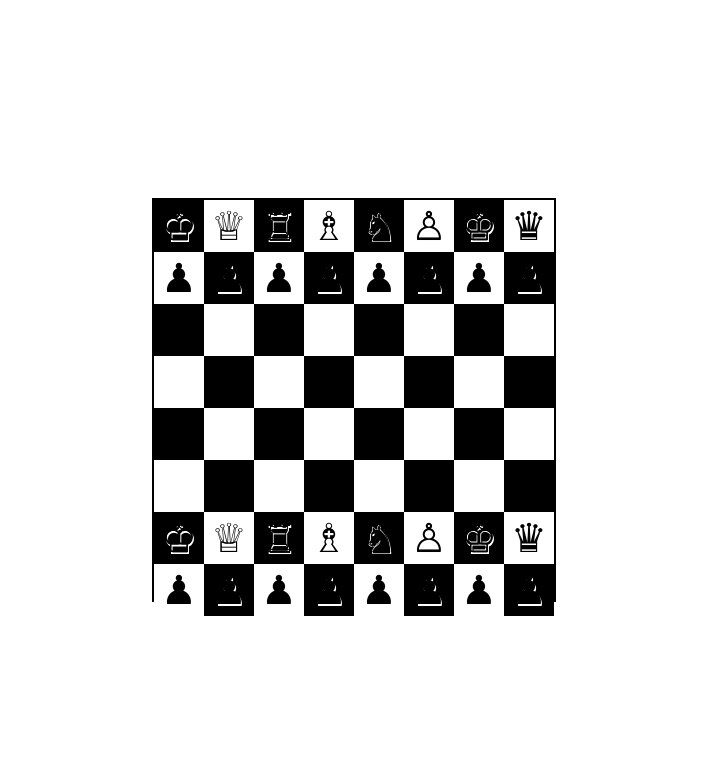
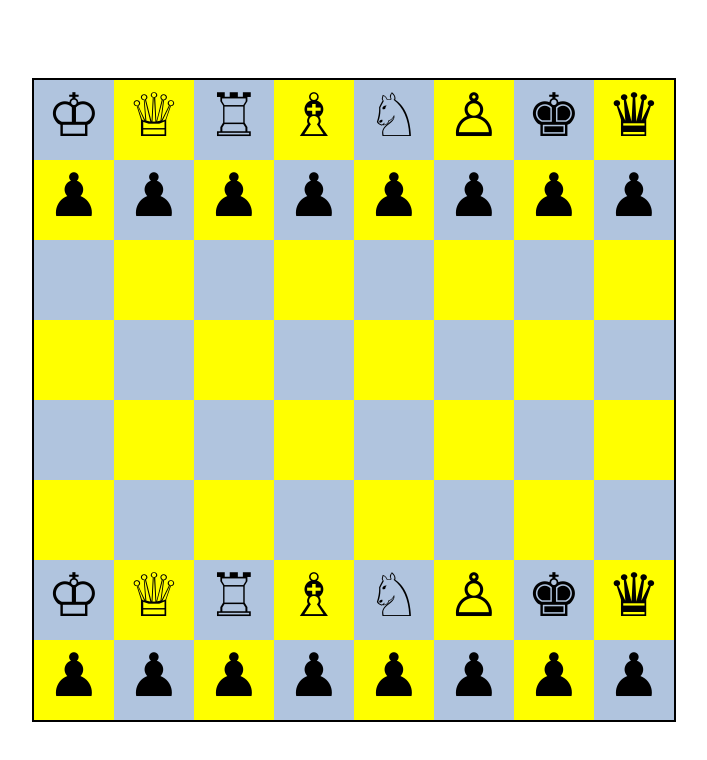
Before and after one commit to tanishqsharamatech/html-project, a plain HTML site: page project 1/project chessboar.html in a window 1280 px wide. Shown: the whole page, without its empty margins (286-993 px from the left). Drawn offline with Linux system fonts and the light colour scheme.

Commit message:
hy lodu yah mara cheesboards hai

```diff
--- a/project 1/project chessboar.html
+++ b/project 1/project chessboar.html
@@ -1,26 +1,27 @@
 <html>
     <head>
-    <title>chessboard updated</title>
+        <title>chess board</title>
     </head>
     <body>
+
         <div class="chessboard">
-        <div class="a">&#9812;</div>
-        <div class="b">&#9813;</div>
-        <div class="a">&#9814;</div>
-        <div class="b">&#9815;</div>
-        <div class="a">&#9816;</div>
-        <div class="b">&#9817;</div>
-        <div class="a">&#9818;</div>
-        <div class="b">&#9819;</div>
+            <div class="a" >&#9812 </div>
+            <div class="b" >&#9813</div>
+            <div class="a" >&#9814</div>
+            <div class="b" >&#9815</div>
+            <div class="a" >&#9816</div>
+            <div class="b" >&#9817</div>
+            <div class="a" >&#9818</div>
+            <div class="b" >&#9819</div>
 
-       <div class="b">&#9823;</div>
-        <div class="a">&#9823;</div>
-        <div class="b">&#9823;</div>
-        <div class="a">&#9823;</div>
-        <div class="b">&#9823;</div>
-        <div class="a">&#9823;</div>
-        <div class="b">&#9823;</div>
-        <div class="a">&#9823;</div>
+            <div class="b">&#9823</div>
+            <div class="a">&#9823</div>
+            <div class="b">&#9823</div>
+            <div class="a">&#9823</div>
+            <div class="b">&#9823</div>
+            <div class="a">&#9823</div>
+            <div class="b">&#9823</div>
+            <div class="a">&#9823</div>
 
             <div class="a"></div>
             <div class="b"></div>
@@ -41,7 +42,6 @@
             <div class="b"></div>
             <div class="a"></div>
 
-
             <div class="a"></div>
             <div class="b"></div>
             <div class="a"></div>
@@ -50,6 +50,7 @@
             <div class="b"></div>
             <div class="a"></div>
             <div class="b"></div>
+
 
             <div class="b"></div>
             <div class="a"></div>
@@ -60,65 +61,62 @@
             <div class="b"></div>
             <div class="a"></div>
 
-        <div class="a">&#9812;</div>
-        <div class="b">&#9813;</div>
-        <div class="a">&#9814;</div>
-        <div class="b">&#9815;</div>
-        <div class="a">&#9816;</div>
-        <div class="b">&#9817;</div>
-        <div class="a">&#9818;</div>
-        <div class="b">&#9819;</div>
+            <div class="a">&#9812</div>
+            <div class="b">&#9813</div>
+            <div class="a">&#9814</div>
+            <div class="b">&#9815</div>
+            <div class="a">&#9816</div>
+            <div class="b">&#9817</div>
+            <div class="a">&#9818</div>
+            <div class="b">&#9819</div>
 
-        <div class="b">&#9823;</div>
-        <div class="a">&#9823;</div>
-        <div class="b">&#9823;</div>
-        <div class="a">&#9823;</div>
-        <div class="b">&#9823;</div>
-        <div class="a">&#9823;</div>
-        <div class="b">&#9823;</div>
-        <div class="a">&#9823;</div>
 
+            <div class="b">&#9823</div>
+            <div class="a">&#9823</div>
+            <div class="b">&#9823</div>
+            <div class="a">&#9823</div>
+            <div class="b">&#9823</div>
+            <div class="a">&#9823</div>
+            <div class="b">&#9823</div>
+            <div class="a">&#9823</div>
+
+
+
+        </div>
          <style>
                 .chessboard{
                     border: 2px solid black;
-         height: 400px;
-         width: 400px;
                     display: flex;
+                    width: 640px;
+                    height: 640px;
                     flex-wrap: wrap;
 
+
                 }
-        body {
+                body{
+
                     display: flex;
                     align-items: center;
                     justify-content: center;
+                }
+                .chessboard div{
+                    width: 10%;
+                    height: 80px;
+                    width: calc(100%/8);
+                    font-size: 60px;
+                   text-align: center;
 
-
-        }
-         .chessboard div {
-            display: flex;
-            justify-content: center;
-            align-items: center;
-            width: calc(100%/8);
-            font-size: 40px;
-            text-shadow: white 1px 2px;
 
 
 
                 }
                 .a{
-            background-color: black;
-            width: 13%;
-            height: 13%;
-
-
+                    background-color:lightsteelblue;
+                }
+                 .b{
+                    background-color: yellow;
                 }
 
-        .b{
-            background-color: white;
-        }
             </style>
-
-    </div>
     </body>
-
 </html>
```
Lines whose indentation alone changed are shown as unchanged.
